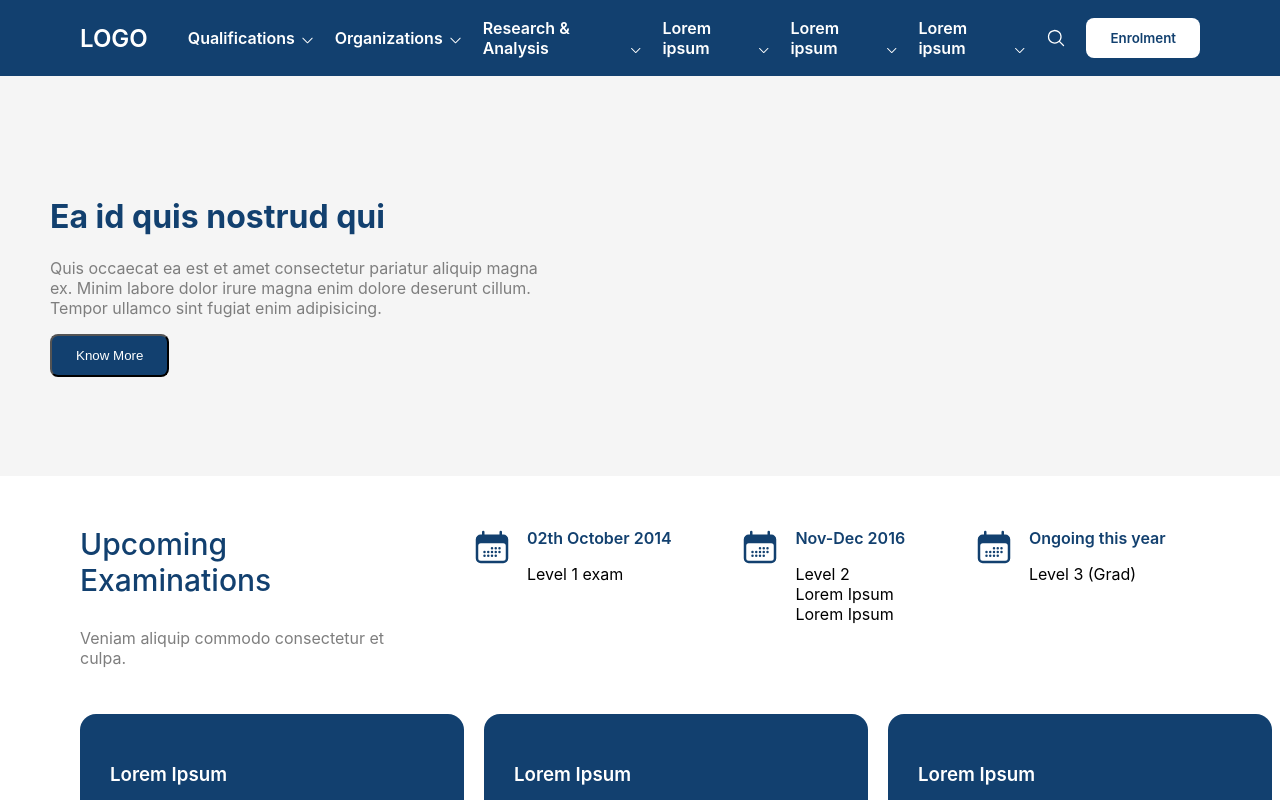
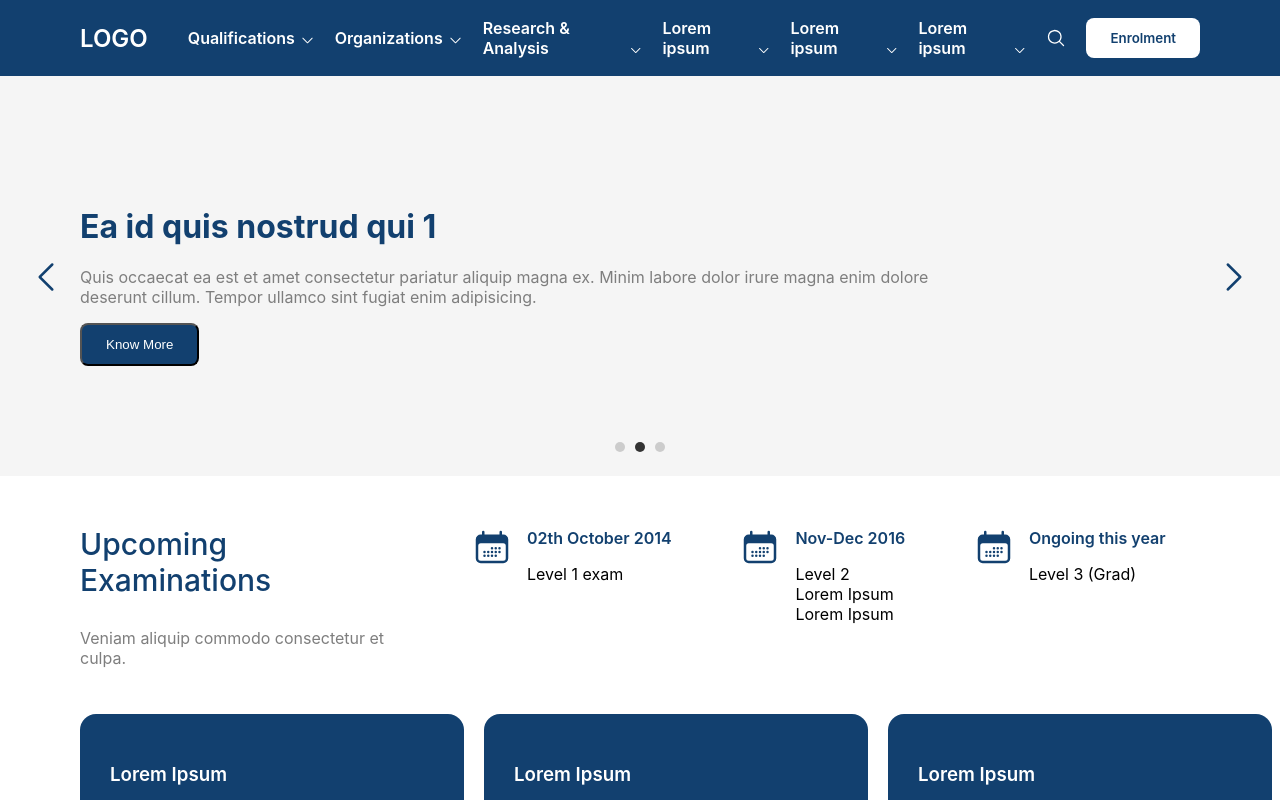
Before and after one commit to nikhilgame8/togglehead-digital-assignment, a React (Create React App) app: page / in a window 1280 px wide. Shown: the top 800 px of the page. Built offline with nearby package versions, Linux system fonts and the light colour scheme.

Commit message:
carousel changes

```diff
--- a/src/App.css
+++ b/src/App.css
@@ -100,19 +100,85 @@
   gap: 5px;
 }
 
-.homeCarousel {
+/* --------------------------carousel css ------------------------- */
+.carousel {
+  position: relative;
   width: 100%;
+  display: flex;
+  flex-direction: column;
+  justify-content: center;
+  margin: 0 auto;
   height: 400px;
-  position: relative;
+  overflow: hidden;
   background-color: var(--themeLightGray);
 }
 
-.homeCarousel .carousel-content {
+.carousel-images {
+  display: flex;
+  overflow: hidden;
+  transition: transform 0.5s ease-in-out;
+}
+
+
+.carousel-content {
   max-width: 80%;
+}
+
+.carousel-slide {
+  flex: 0 0 100%;
+  transition: transform 0.5s ease-in-out;
+}
+
+.carousel-slide img {
+  width: 100%;
+  height: auto;
+}
+
+.carousel-dots {
   position: absolute;
-  top: 20px;
-  left: 30px;
+  bottom: 20px;
+  width: 100%;
+  left: 0;
+  text-align: center;
+  margin-top: 10px;
 }
+
+.dot {
+  display: inline-block;
+  width: 10px;
+  height: 10px;
+  margin: 0 5px;
+  background-color: #ccc;
+  border-radius: 50%;
+  cursor: pointer;
+}
+
+.dot.active {
+  background-color: #333;
+}
+
+.slide-active {
+  display: block;
+}
+.slide-inactive {
+  display: none;
+}
+.prev, .next{
+  color: var(--themeDarkBlue);
+  background-color: transparent;
+  border: none;
+}
+.carousel-buttons{
+  position: absolute;
+  display: flex;
+  justify-content: space-between;
+  padding: 0 0;
+  width: 100%;
+  left: 0;
+  top: 45%;
+}
+
+/* --------------------------carousel css ------------------------- */
 
 .theme-btn {
   background-color: var(--themeDarkBlue);
@@ -189,14 +255,21 @@
   display: flex;
   justify-content: start;
   align-items: center;
+  scroll-snap-type: x mandatory;
   gap: 20px;
 }
+
+.blog-card:last-child{
+  padding-right: 1rem;
+}
+
 .blog-card {
   flex-shrink: 0;
   cursor: pointer;
   background-color: var(--themeDarkBlue);
   color: #ffffff;
   padding: 30px;
+  scroll-snap-align: center;
   width: 24rem;
   border-radius: 1rem;
 }
@@ -274,7 +347,7 @@ gap: 8px;
 
   .navbar {
     display: flex;
-    justify-content: space-around;
+    justify-content: space-between;
     align-items: center;
     padding: 2px 0;
     background-color: var(--themeDarkBlue);
@@ -319,6 +392,10 @@ gap: 8px;
     flex-direction: row;
     justify-content: space-around;
   }
+
+  .carousel-buttons{
+    padding: 0 20px;
+  }
 }
 
 /* Large screens (max-width: 1024px) */
--- a/src/components/HomeCarousel.jsx
+++ b/src/components/HomeCarousel.jsx
@@ -1,16 +1,92 @@
-import React from "react";
+import React, { useEffect, useState } from "react";
+import { ChevronRightIcon, ChevronLeftIcon } from "@heroicons/react/24/solid";
 
 const HomeCarousel = () => {
+  const [currentSlide, setCurrentSlide] = useState(0);
+
+  const images = [
+    "image1.jpg",
+    "image2.jpg",
+    "image3.jpg",
+    // Add more image URLs as needed
+  ];
+
+  useEffect(() => {
+    const slideInterval = setInterval(() => {
+      nextSlide();
+    }, 3000); // Change slide every 3 seconds (adjust as needed)
+
+    return () => {
+      clearInterval(slideInterval);
+    };
+  }, [currentSlide]);
+
+  const nextSlide = () => {
+    setCurrentSlide((prevSlide) =>
+      prevSlide === images.length - 1 ? 0 : prevSlide + 1
+    );
+  };
+
+  const prevSlide = () => {
+    setCurrentSlide((prevSlide) =>
+      prevSlide === 0 ? images.length - 1 : prevSlide - 1
+    );
+  };
+
+  const goToSlide = (index) => {
+    setCurrentSlide(index);
+  };
+
   return (
-    <div className="homeCarousel container">
-      <div className="carousel-content">
-        <h1 className="text-theme-blue">Ea id quis nostrud qui</h1>
-        <p className="text-light-gray">
-          Quis occaecat ea est et amet consectetur pariatur aliquip magna ex.
-          Minim labore dolor irure magna enim dolore deserunt cillum. Tempor
-          ullamco sint fugiat enim adipisicing.
-        </p>
-        <button className="theme-btn">Know More </button>
+    // <div className="homeCarousel container">
+    //   <div className="carousel-content">
+    //     <h1 className="text-theme-blue">Ea id quis nostrud qui</h1>
+    //     <p className="text-light-gray">
+    //       Quis occaecat ea est et amet consectetur pariatur aliquip magna ex.
+    //       Minim labore dolor irure magna enim dolore deserunt cillum. Tempor
+    //       ullamco sint fugiat enim adipisicing.
+    //     </p>
+    //     <button className="theme-btn">Know More </button>
+    //   </div>
+    // </div>
+    <div className="carousel container">
+      <div className="carousel-images">
+        {images.map((image, index) => (
+          <div
+            key={index}
+            className={`carousel-slide ${
+              index === currentSlide ? "active" : ""
+            }`}
+            style={{transform: `translateX(-${currentSlide * 100}%)`}}
+          >
+            <div className="carousel-content">
+              <h1 className="text-theme-blue">
+                Ea id quis nostrud qui {index}
+              </h1>{" "}
+              <p className="text-light-gray">
+                Quis occaecat ea est et amet consectetur pariatur aliquip magna
+                ex. Minim labore dolor irure magna enim dolore deserunt cillum.
+                Tempor ullamco sint fugiat enim adipisicing.{" "}
+              </p>
+              <button className="theme-btn">Know More </button>{" "}
+            </div>
+          </div>
+        ))}
+      </div>
+
+      <div className="carousel-buttons">
+        <button onClick={prevSlide} className="prev"><ChevronLeftIcon className="lg-icon" /></button>
+        <button onClick={nextSlide} className="next"><ChevronRightIcon className="lg-icon" /></button>
+      </div>
+
+      <div className="carousel-dots">
+        {images.map((_, index) => (
+          <span
+            key={index}
+            onClick={() => goToSlide(index)}
+            className={`dot ${index === currentSlide ? "active" : ""}`}
+          ></span>
+        ))}
       </div>
     </div>
   );
```
